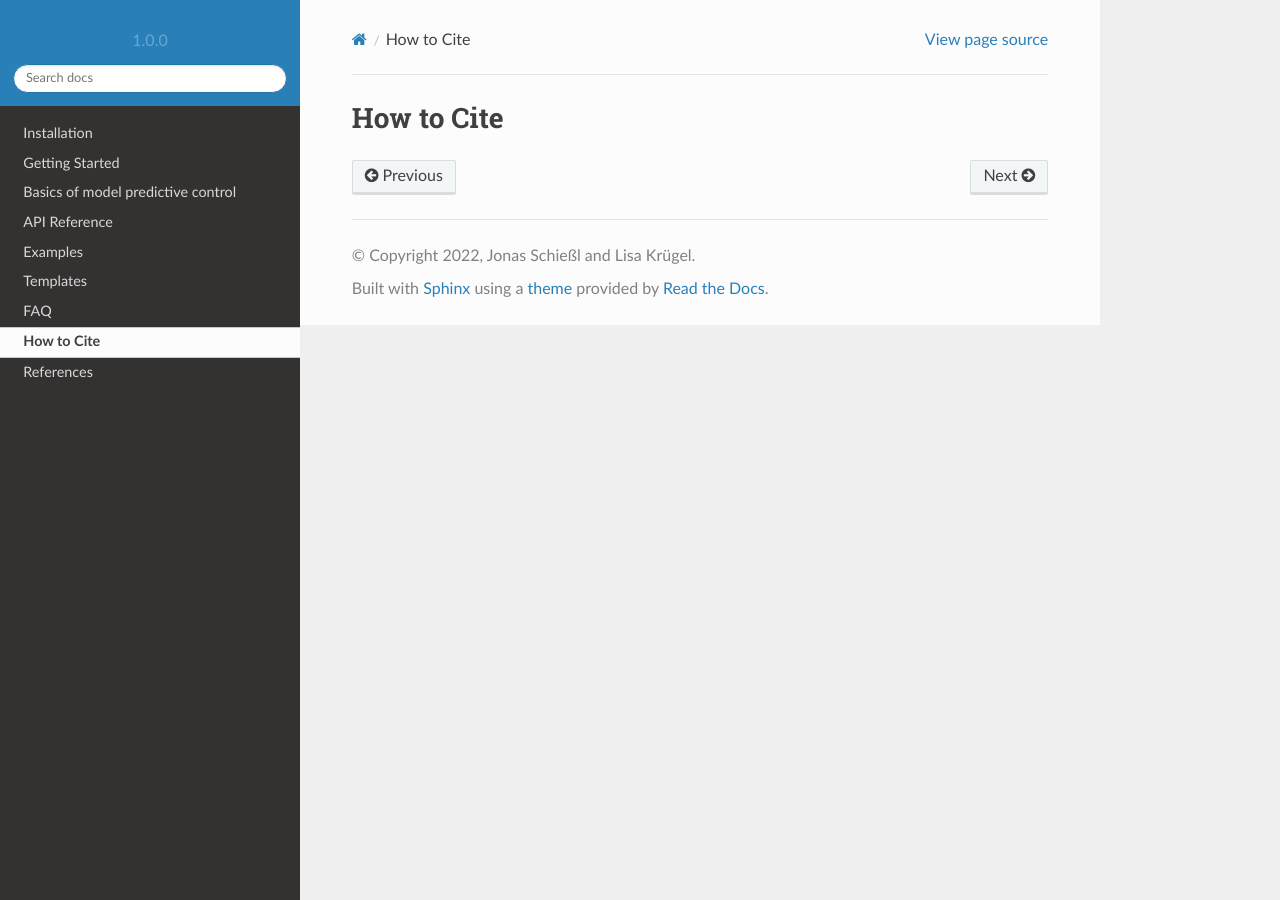
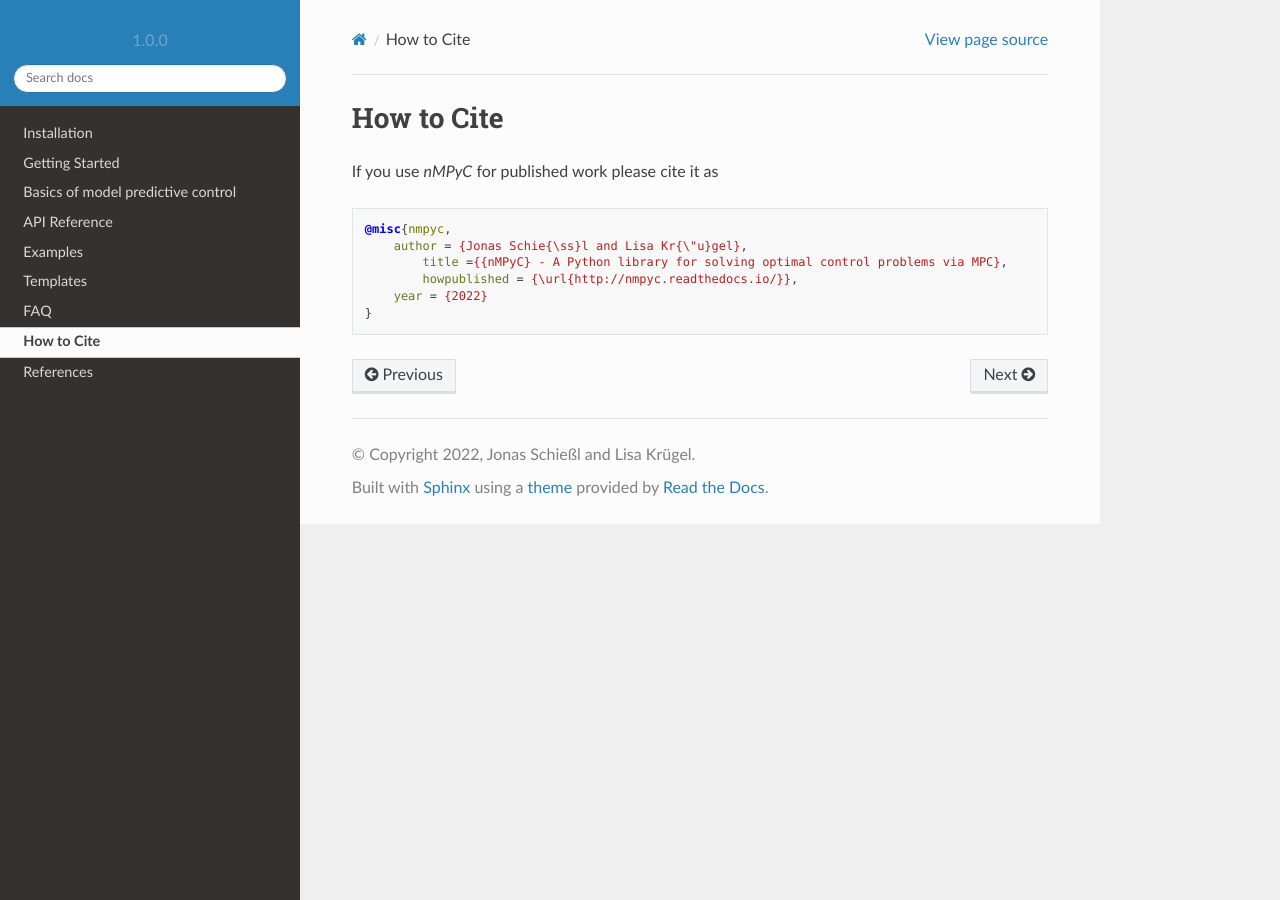
Before and after one commit to nMPyC/nmpyc, a Sphinx documentation site: the page built from docs/source/citation.rst, in a window 1280 px wide. Built offline with Sphinx 7.4.7 and the Read the Docs theme 2.0.0, drawn with Linux system fonts in a browser that asks for light colours.

Commit message:
Update citation.rst

```diff
--- a/docs/source/citation.rst
+++ b/docs/source/citation.rst
@@ -1,2 +1,13 @@
 How to Cite
 ============
+
+If you use *nMPyC* for published work please cite it as
+
+.. code-block:: bibtex
+
+   @misc{nmpyc,
+       author = {Jonas Schie{\ss}l and Lisa Kr{\"u}gel},
+	   title ={{nMPyC} - A Python library for solving optimal control problems via MPC},
+	   howpublished = {\url{http://nmpyc.readthedocs.io/}},
+       year = {2022}
+   }
```
